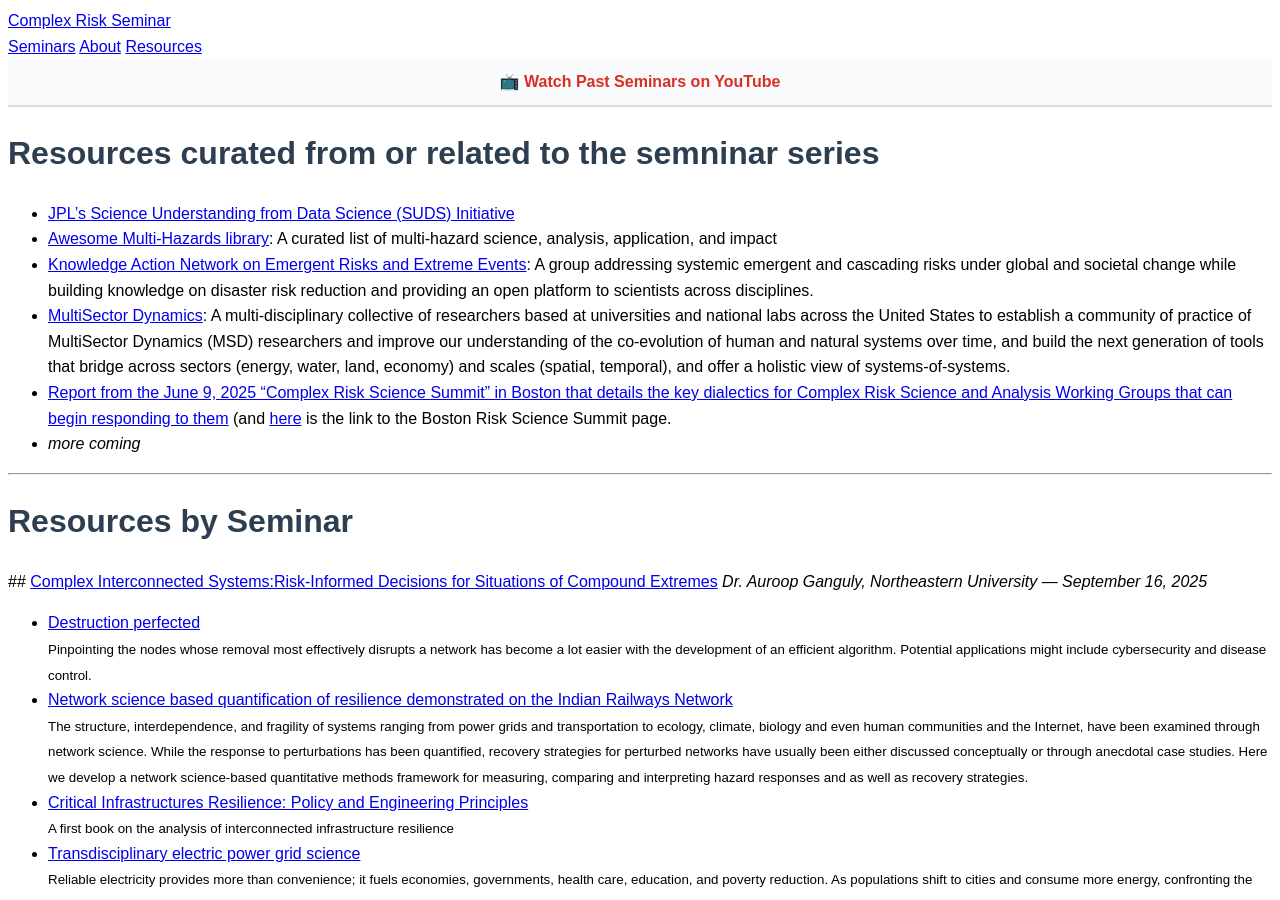
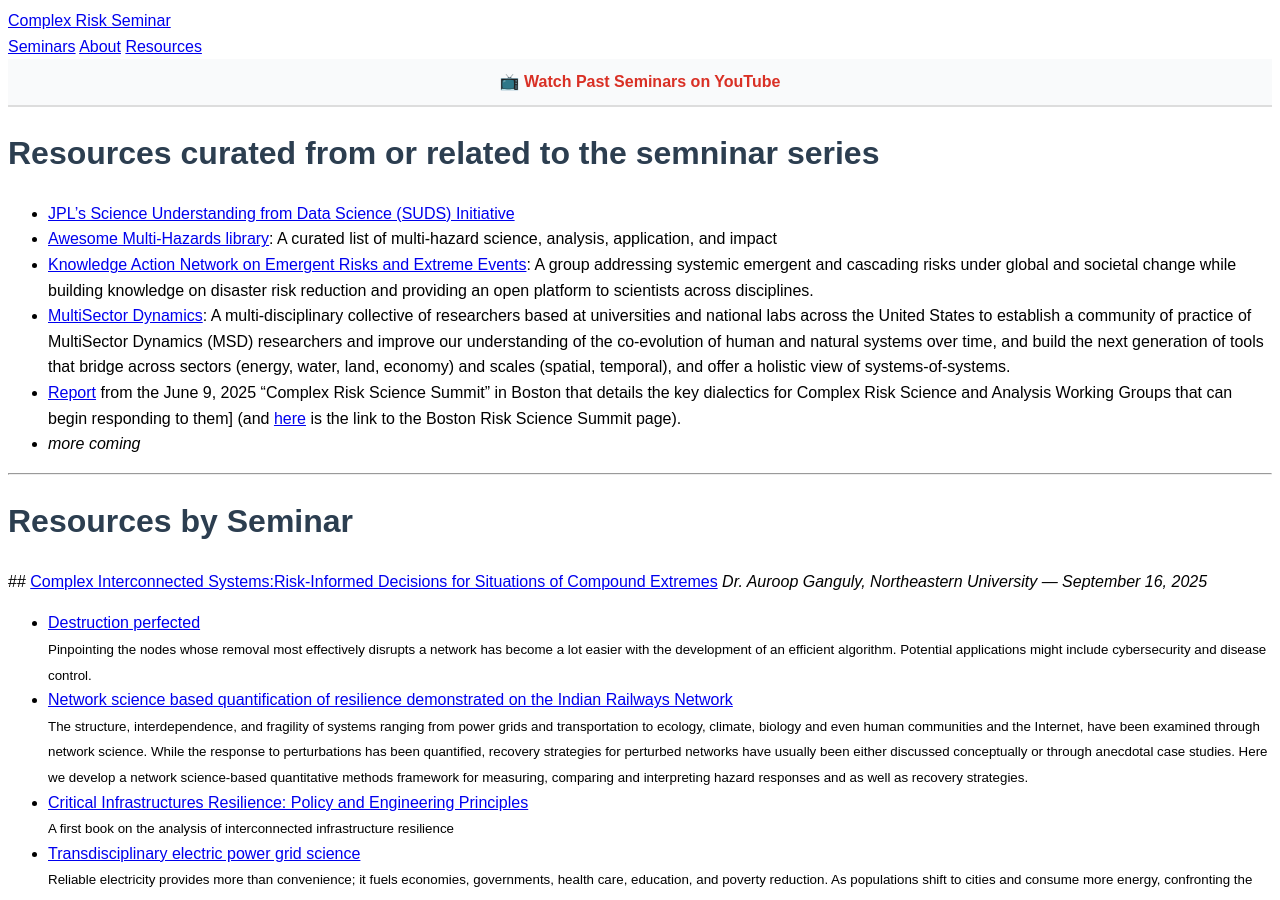
Before and after one commit to rmcgranaghan/complex-risk-science-seminars, a Jekyll site: the page built from resources.md, in a window 1280 px wide and 900 px high. Built offline with Jekyll 4.4.1, drawn with Linux system fonts in a browser that asks for light colours.

```diff
--- a/resources.md
+++ b/resources.md
@@ -9,7 +9,7 @@ permalink: /resources/
 - [Awesome Multi-Hazards library](https://github.com/rmcgranaghan/awesome-multihazard/): A curated list of multi-hazard science, analysis, application, and impact
 - [Knowledge Action Network on Emergent Risks and Extreme Events](https://www.risk-kan.org/): A group addressing systemic emergent and cascading risks under global and societal change while building knowledge on disaster risk reduction and providing an open platform to scientists across disciplines.
 - [MultiSector Dynamics](https://multisectordynamics.org/): A multi-disciplinary collective of researchers based at universities and national labs across the United States to establish a community of practice of MultiSector Dynamics (MSD) researchers and improve our understanding of the co-evolution of human and natural systems over time, and build the next generation of tools that bridge across sectors (energy, water, land, economy) and scales (spatial, temporal), and offer a holistic view of systems-of-systems.
-- [Report from the June 9, 2025 “Complex Risk Science Summit” in Boston that details the key dialectics for Complex Risk Science and Analysis Working Groups that can begin responding to them](https://zenodo.org/records/17122711) (and [here](https://ai.northeastern.edu/event/boston-area-complex-risk-science-exploring-new-frontiers-and-a-new-community-for-understanding-risk) is the link to the Boston Risk Science Summit page.
+- [Report](https://zenodo.org/records/17122711) from the June 9, 2025 “Complex Risk Science Summit” in Boston that details the key dialectics for Complex Risk Science and Analysis Working Groups that can begin responding to them] (and [here](https://ai.northeastern.edu/event/boston-area-complex-risk-science-exploring-new-frontiers-and-a-new-community-for-understanding-risk) is the link to the Boston Risk Science Summit page).
 - _more coming_
 
 
```
